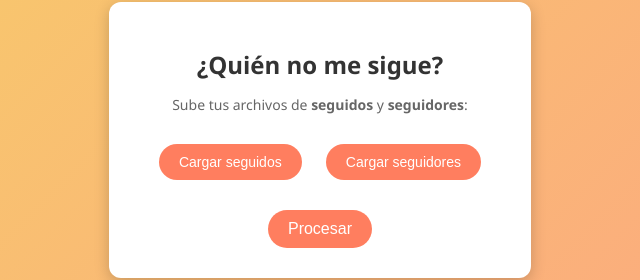
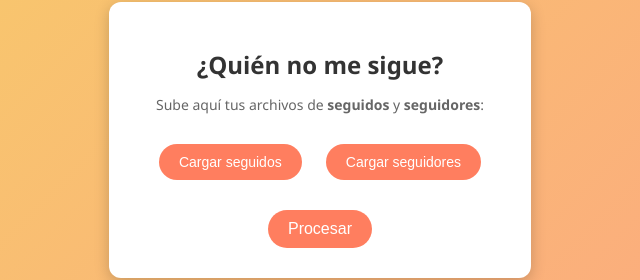
Before and after one commit to nosoytufan/nosoytufan, a plain HTML site: page index.html in a window 1280 px wide. Shown: the part 260-540 px from the top of the page, 320-960 px from the left. Drawn offline with Linux system fonts and the light colour scheme.

Commit message:
Update index.html

```diff
--- a/index.html
+++ b/index.html
@@ -104,7 +104,7 @@ p {
 
 <div class="container">
   <h1>¿Quién no me sigue?</h1>
-  <p>Sube tus archivos de <strong>seguidos</strong> y <strong>seguidores</strong>:</p>
+  <p>Sube aquí tus archivos de <strong>seguidos</strong> y <strong>seguidores</strong>:</p>
 
   <button class="file-btn" id="btnSeguidos" onclick="document.getElementById('seguidos').click()">Cargar seguidos</button>
   <input type="file" id="seguidos" class="hidden-file" onchange="validarArchivo(this, 'btnSeguidos')">
```
